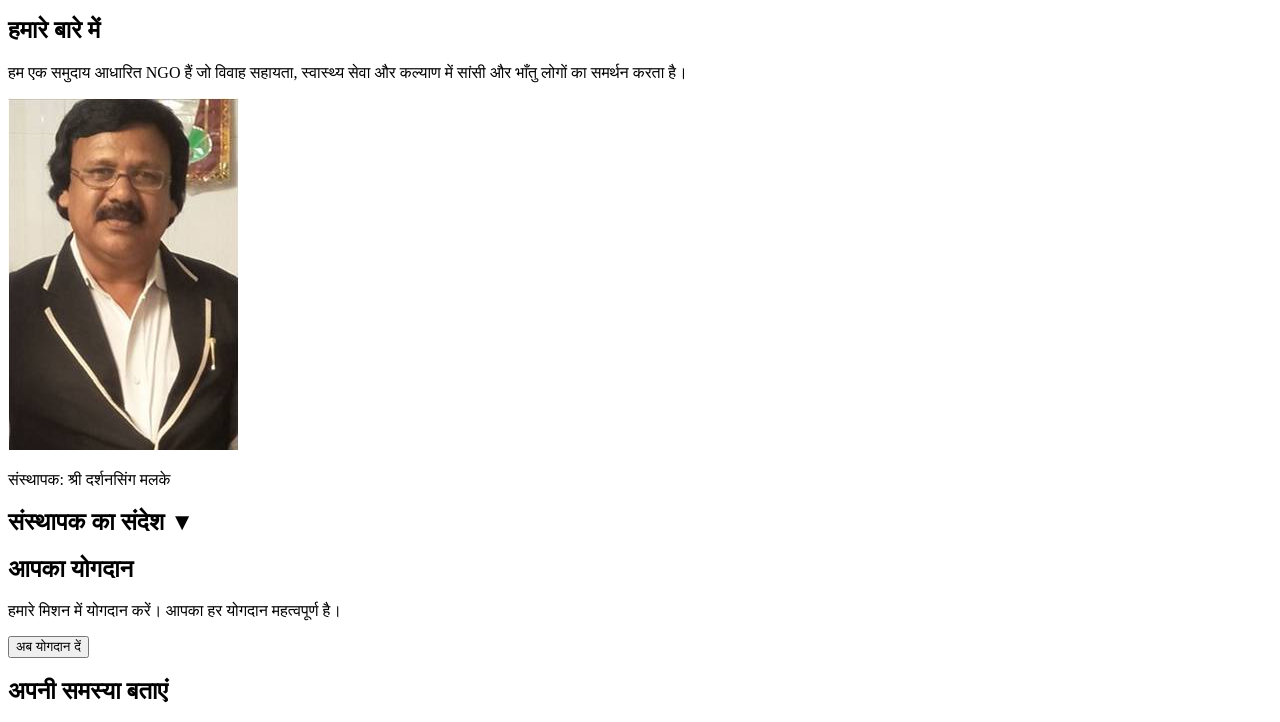
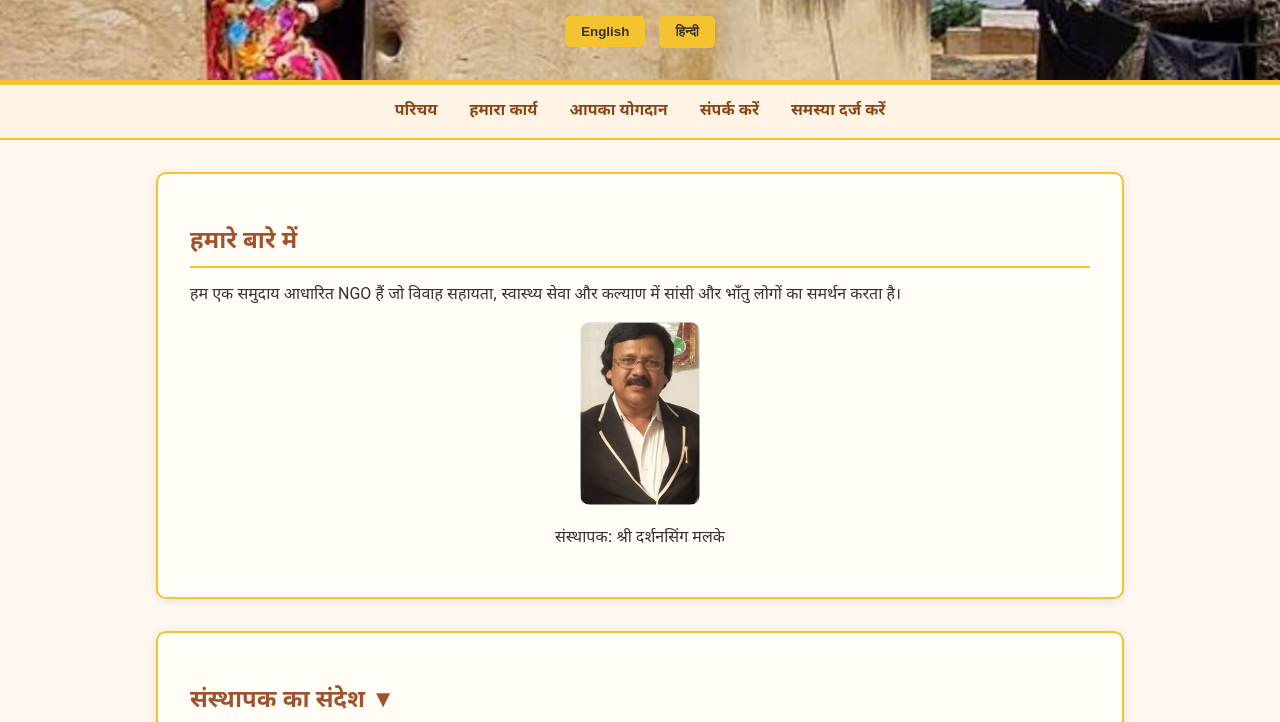
Before and after one commit to Rish0719/sansi-samaj, a plain HTML site: page index.html in a window 1280 px wide. Shown: the part 183-905 px from the top of the page. Drawn offline with Linux system fonts and the light colour scheme.

Commit message:
Update index.html

```diff
--- a/index.html
+++ b/index.html
@@ -4,7 +4,7 @@
   <meta charset="UTF-8">
   <meta name="viewport" content="width=device-width, initial-scale=1.0"/>
   <title>Sansi Or Bhantu Samaj Vikas Sanghatna</title>
-  <link href="https://fonts.googleapis.com/css2?family=Noto+Sans+Devanagiri&display=swap", rel="stylesheet" href="style.css" />
+  <link rel="stylesheet" href="style.css" />
   <style>
     header {
       background-image: url('background.jpeg');
```
